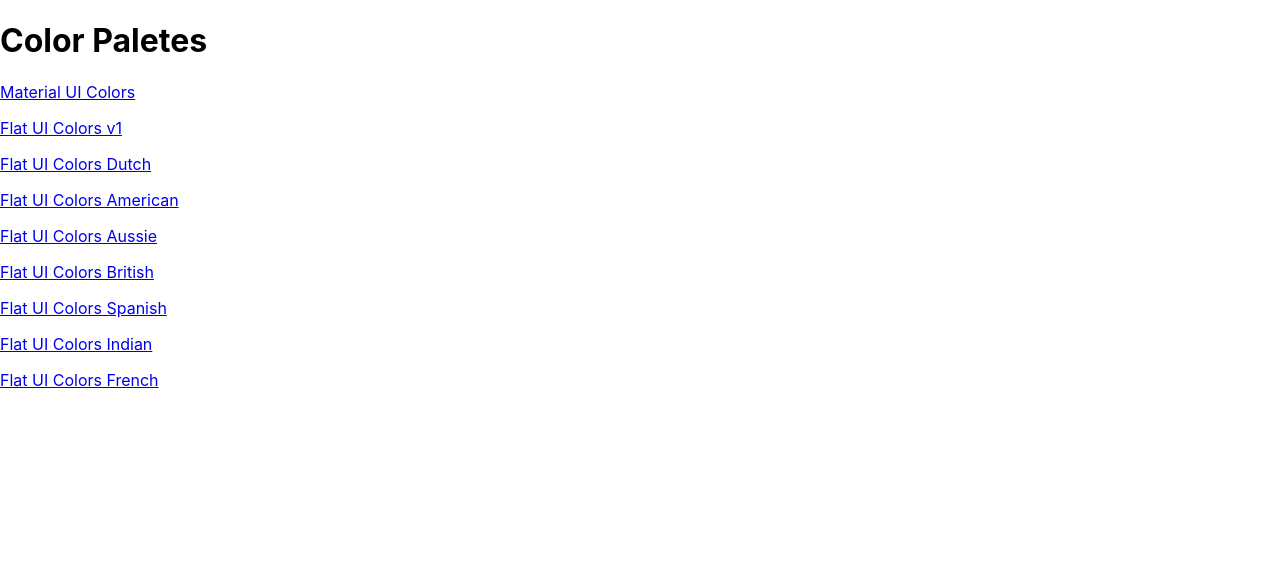
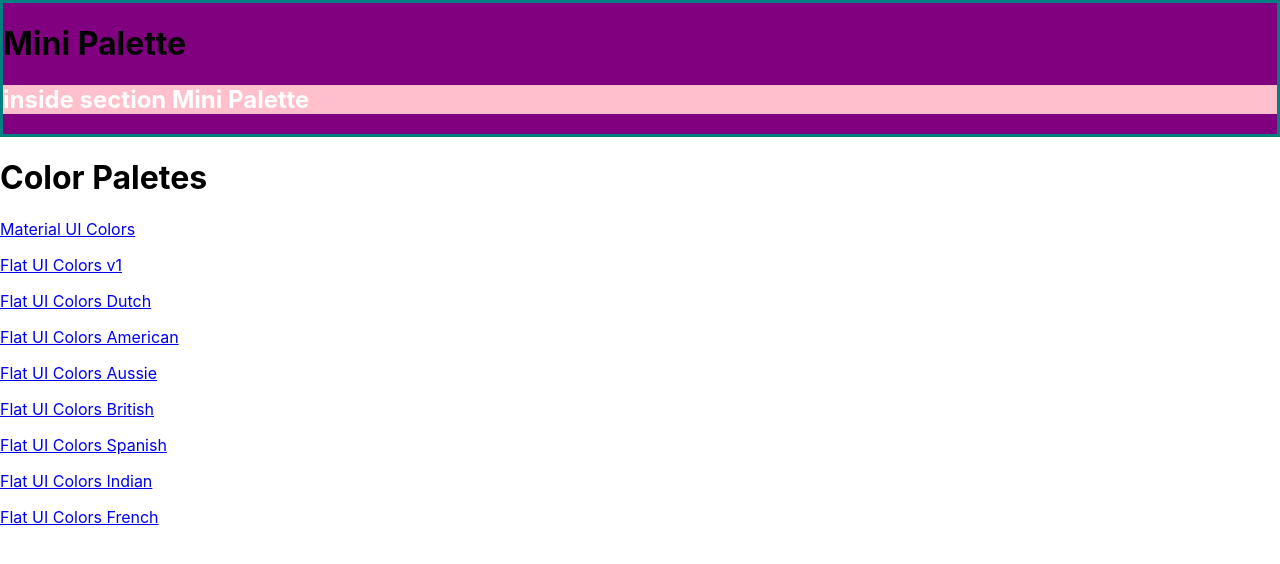
Before and after one commit to Jungir/color-react-project, a React (Create React App) app in the folder colors-app/: page / in a window 1280 px wide. Shown: the top 564 px of the page. Built offline with nearby package versions, Linux system fonts and the light colour scheme.

Commit message:
JSS setup

```diff
--- a/colors-app/package.json
+++ b/colors-app/package.json
@@ -5,6 +5,7 @@
   "dependencies": {
     "@material-ui/core": "^4.3.1",
     "@material-ui/icons": "^4.2.1",
+    "@material-ui/styles": "^4.3.0",
     "chroma-js": "^2.0.4",
     "rc-slider": "^8.6.13",
     "react": "^16.8.6",
--- /dev/null
+++ b/colors-app/src/MiniPalette.js
@@ -0,0 +1,33 @@
+import React from 'react';
+import { withStyles } from '@material-ui/styles';
+
+const styles = {
+    //scoped css styles
+    main: {
+        backgroundColor: 'purple',
+        border: '3px solid teal',
+
+    },
+    secondary: {
+        backgroundColor:'Pink',
+        "& h1" : {
+            color: 'white',
+            "& span" : {
+                color: 'green'
+            }
+        }
+    }
+}
+
+function MiniPalette(props){
+    const {classes} = props;
+    return (
+        <div className={classes.main}>
+            <h1>Mini Palette</h1>
+            <section className={classes.secondary}>
+                <h1> inside section  Mini Palette</h1>
+            </section>
+        </div>
+    )
+}
+export default withStyles(styles)(MiniPalette);
--- a/colors-app/src/PaletteList.js
+++ b/colors-app/src/PaletteList.js
@@ -1,10 +1,13 @@
 import React, { Component } from 'react'
+import MiniPalette from './MiniPalette';
 import {Link} from 'react-router-dom';
+
 class PaletteList extends Component {
     render() {
         const {palettes} = this.props;
         return (
             <div>
+                <MiniPalette/>
                 <h1>Color Paletes</h1>
                 {palettes.map( palette => (
                     <p>
```
